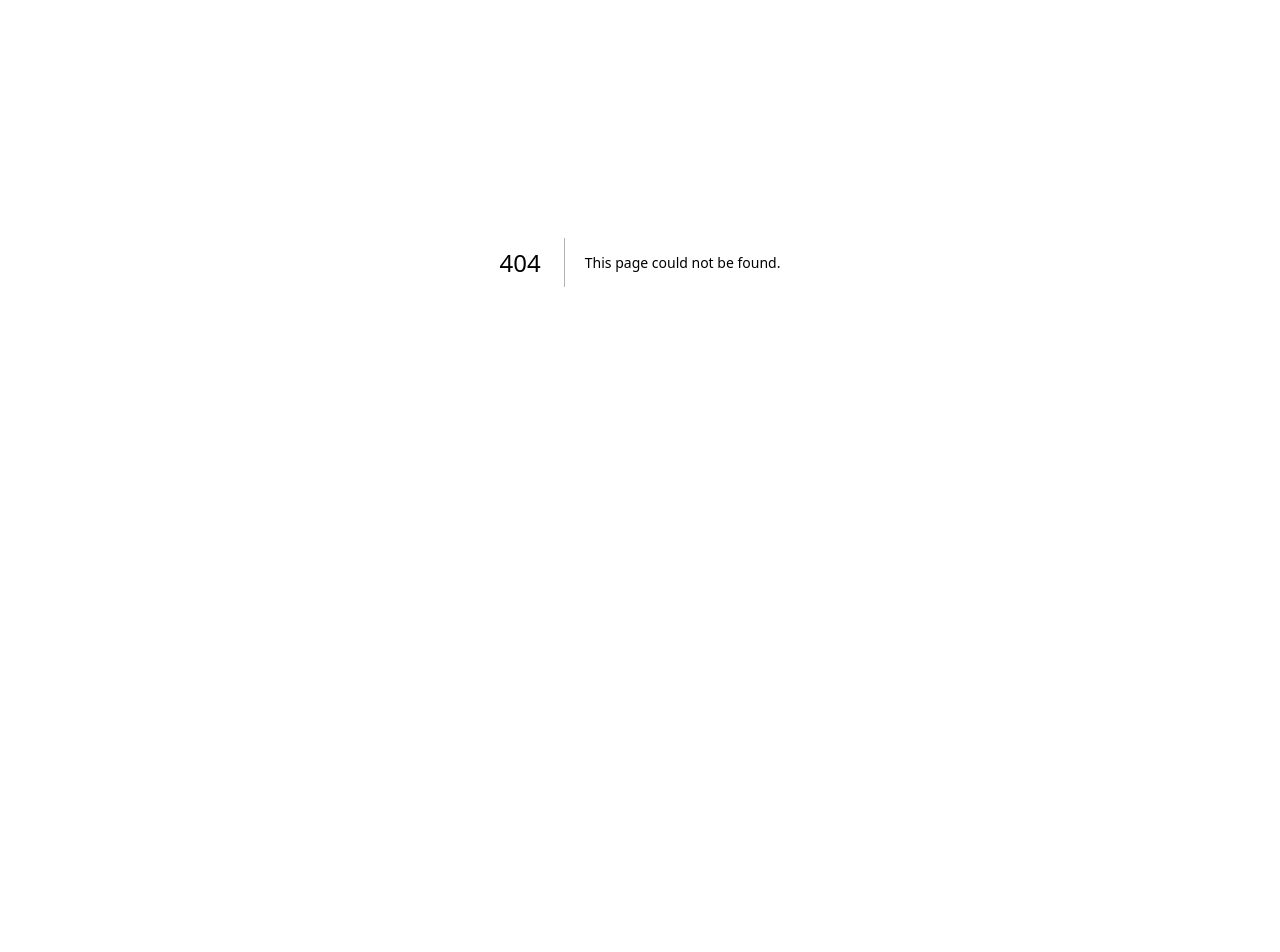
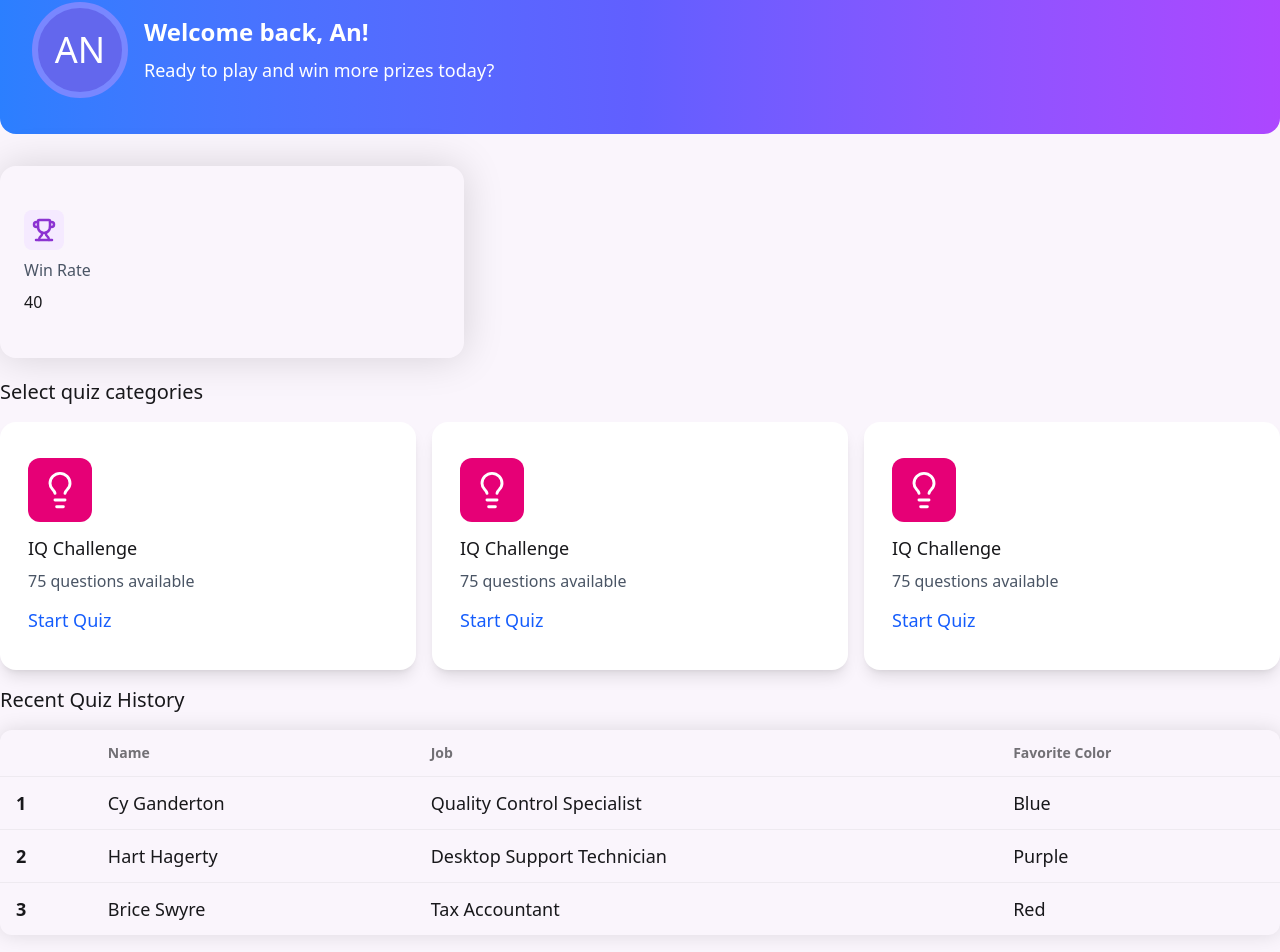
Before and after one commit to nguyenkhaan/quizzapp, a Next.js app: page /dashboard in a window 1280 px wide. Before the commit this address had no page. Shown: the part 138-1090 px from the top of the page. Before the commit the page ends 800 px from the top, so only its background shows below. Built offline with nearby package versions, Linux system fonts and the light colour scheme.

Commit message:
feat: add dashboard page

```diff
--- a/src/app/components/AvailbelQuiz.tsx
+++ b/src/app/components/AvailbelQuiz.tsx
@@ -1,5 +1,5 @@
 import SectionLayout from "./SectionLayout"
-import Quiz from "@/components/quiz"
+import QuizCard from "@/components/quiz"
 const AvailableQuiz = () =>
 {
     return (
@@ -7,9 +7,9 @@ const AvailableQuiz = () =>
             <div className="w-full lg:py-0 py-8 h-full gap-12 flex flex-col items-center justify-center">
                 <p className="w-full text-lg text-center">Available Quiz Categories</p>
                 <div className="w-full lg:flex-row flex-col flex items-center justify-between gap-6 lg:gap-4">
-                    <Quiz />
-                    <Quiz />
-                    <Quiz />
+                    <QuizCard />
+                    <QuizCard />
+                    <QuizCard />
                 </div>
             </div>
 
--- /dev/null
+++ b/src/app/dashboard/components/table.tsx
@@ -0,0 +1,40 @@
+const Table = () => {
+   return (
+
+         <table className="table w-full text-lg rounded-xl shadow-[0_0_20px_rgba(0,0,0,0.12)]">
+            {/* head */}
+            <thead>
+               <tr>
+                  <th></th>
+                  <th>Name</th>
+                  <th>Job</th>
+                  <th>Favorite Color</th>
+               </tr>
+            </thead>
+            <tbody>
+               {/* row 1 */}
+               <tr>
+                  <th>1</th>
+                  <td>Cy Ganderton</td>
+                  <td>Quality Control Specialist</td>
+                  <td>Blue</td>
+               </tr>
+               {/* row 2 */}
+               <tr>
+                  <th>2</th>
+                  <td>Hart Hagerty</td>
+                  <td>Desktop Support Technician</td>
+                  <td>Purple</td>
+               </tr>
+               {/* row 3 */}
+               <tr>
+                  <th>3</th>
+                  <td>Brice Swyre</td>
+                  <td>Tax Accountant</td>
+                  <td>Red</td>
+               </tr>
+            </tbody>
+         </table>
+   );
+};
+export default Table;
--- /dev/null
+++ b/src/app/dashboard/page.tsx
@@ -0,0 +1,53 @@
+import Navbar from "@/components/navbar";
+import QuizCard from "@/components/quiz"
+import { Trophy } from "lucide-react";
+import Table from "./components/table";
+function DashboardStatistic()
+{
+    return (
+        <div className="w-84 md:w-120 p-6 lg:w-[464px] h-48 rounded-2xl flex flex-col items-start justify-center gap-2 shadow-[0_0_40px_rgba(0,0,0,0.15)]">
+            <div className="w-10 h-10 bg-[#f5eaff] rounded-lg flex items-center justify-center">
+                <Trophy color="#8c33d1" size={24} strokeWidth={2.5} />
+
+            </div>
+            <span className="text-base text-gray-600 block">Win Rate</span>
+            <span className="text-base block">40</span>
+        </div>
+    )
+}
+const Dashboard = () => {
+   return (
+      <>
+         <Navbar />
+         <section className="w-screen relative left-1/2 right-1/2 -translate-x-1/2 pb-20 bg-[#faf5fc]">
+         <div className="max-w-[1440px] mx-auto pt-14 lg:pt-18">
+            <div className="w-full px-8 rounded-2xl h-42 my-8 flex items-center justify-start gap-4 bg-gradient-to-r from-blue-500 via-indigo-500  to-purple-500">
+               <div className="border-6 border-[#7987ff] text-4xl flex items-center rounded-full text-white justify-center w-24 h-24  bg-[#6367ed]">
+                  AN
+               </div>
+               <div className="flex flex-col items-start text-white justify-center gap-2">
+                  <h2 className="font-semibold text-2xl">Welcome back, An!</h2>
+                  <span className="text-lg">
+                     Ready to play and win more prizes today?
+                  </span>
+               </div>
+            </div>
+            <div className="my-5 flex items-center justify-between">
+                <DashboardStatistic />
+            </div>
+            <h2 className="text-xl my-4">Select quiz categories</h2>
+            <div className="w-full lg:flex-row flex-col flex items-center justify-between gap-6 lg:gap-4">
+               <QuizCard />
+               <QuizCard />
+               <QuizCard />
+            </div>
+            <h2 className="text-xl my-4">Recent Quiz History</h2>
+            <Table />
+
+         </div>
+
+         </section>
+      </>
+   );
+};
+export default Dashboard;
--- a/src/app/login/page.tsx
+++ b/src/app/login/page.tsx
@@ -111,7 +111,7 @@ function LoginForm() {
 const Login = () => {
    return (
       <section className="w-screen relative left-1/2 right-1/2 -translate-x-1/2 h-screen bg-[#f3f6ff]">
-         <div className="w-full h-full  flex items-center flex-col gap-3 justify-center">
+         <div className="w-full h-full flex items-center flex-col gap-3 justify-center">
             <Logo />
             <span>Create Your Account</span>
             <span className="text-gray-600">
--- a/src/components/quiz.tsx
+++ b/src/components/quiz.tsx
@@ -1,8 +1,8 @@
 import { Lightbulb } from "lucide-react"
-const Quiz = () =>
+const QuizCard = () =>
 {
     return (
-        <div className="w-84 md:w-120 lg:w-[464px] text-lg cursor-pointer h-56 lg:h-62 bg-white p-5 flex flex-col items-start px-7 justify-center gap-3 rounded-xl shadow-xl">
+        <div className="w-84 md:w-120 lg:w-[464px] text-lg cursor-pointer h-56 lg:h-62 bg-white p-5 flex flex-col items-start px-7 justify-center gap-3 rounded-2xl shadow-lg">
             <div className="p-2 lg:p-3 rounded-xl bg-pink-600">
                 <Lightbulb className="lg:size-10 size-7" color="white" size={38} strokeWidth={1.75} />
             </div>
@@ -14,4 +14,4 @@ const Quiz = () =>
         </div>
     )
 }
-export default Quiz
+export default QuizCard
```
